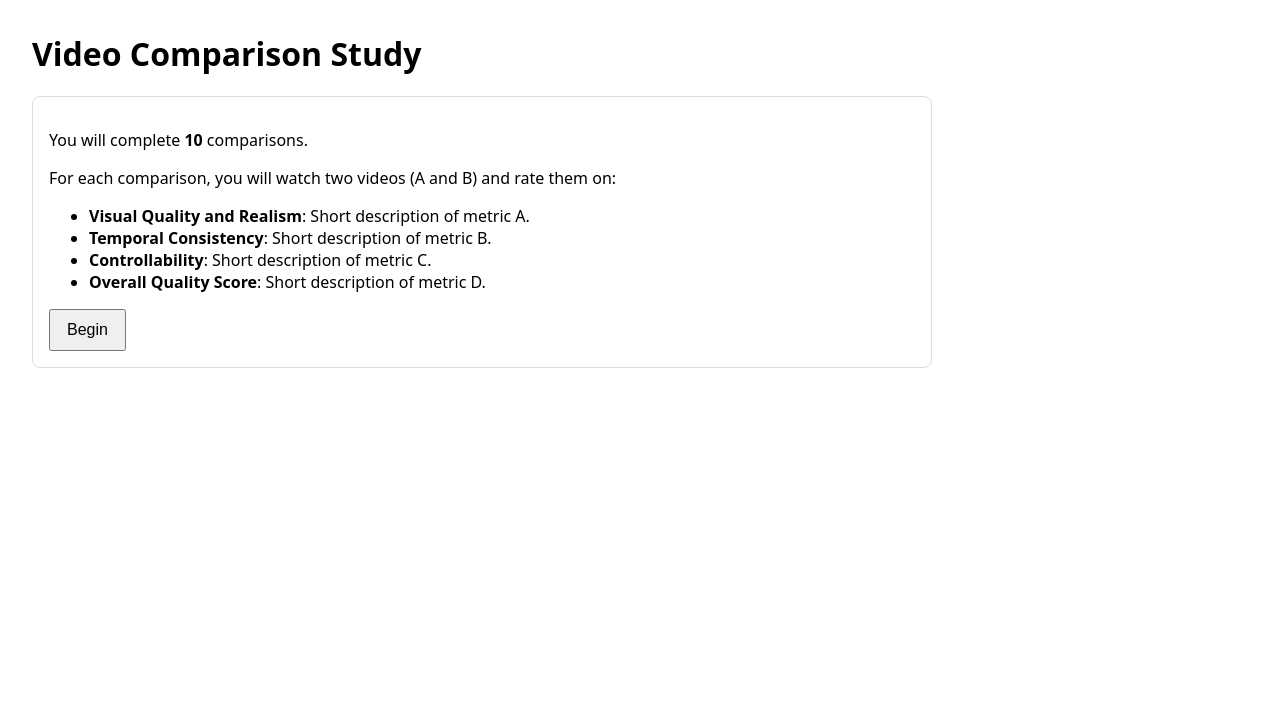
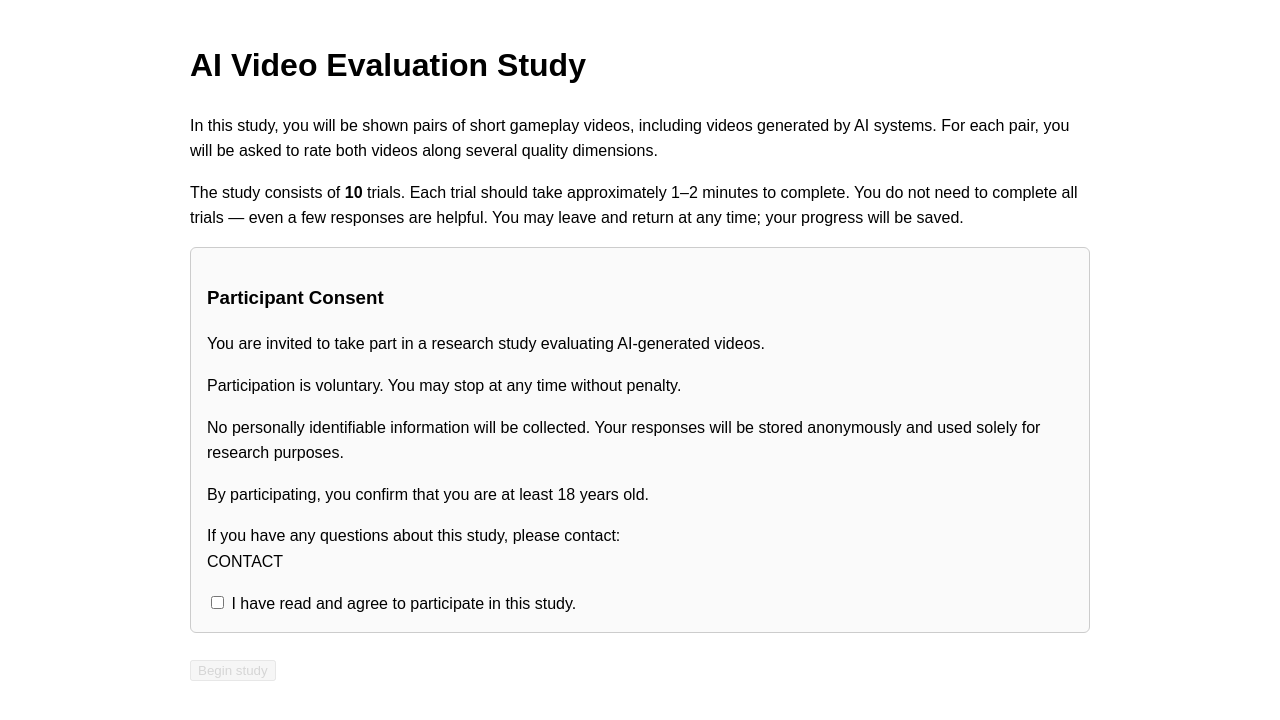
Before and after one commit to francelico/video_ab_study, a Flask app: page / in a window 1280 px wide. Shown: the top 720 px of the page. Run offline with Flask 3, Linux system fonts and the light colour scheme.

Commit message:
wip: adding demo

```diff
--- a/app.py
+++ b/app.py
@@ -20,8 +20,49 @@ PERSISTENT_STORAGE_DIR = os.environ.get("PERSISTENT_STORAGE_DIR", LOCAL_DIR)   #
 DB_PATH = os.path.join(PERSISTENT_STORAGE_DIR, "results.sqlite3")
 MANIFEST_PATH = os.path.join(LOCAL_DIR, "manifest.json")
 EXPORT_TOKEN = os.environ.get("EXPORT_TOKEN", "0")  # set EXPORT_TOKEN env variable to a secret value in production
+CONTACT_INFO= os.environ.get("CONTACT_INFO", "CONTACT")
+N_TRIALS_PER_PARTICIPANT = int(os.environ.get("N_TRIALS_PER_PARTICIPANT", 10))
 
-N_TRIALS_PER_PARTICIPANT = 10
+# Demographics
+DEMOGRAPHICS = [
+    {
+        "key": "AI_exp",
+        "question": "Do you work or study in AI or machine learning?",
+        "options": [
+            "Yes",
+            "No",
+        ],
+    },
+    {
+        "key": "game_exp",
+        "question": "How familiar are you with video games?",
+        "options": [
+            "Not at all",
+            "Casual player",
+            "Regular player",
+        ],
+    },
+    {
+        "key": "minecraft_exp",
+        "question": "How much experience do you have with Minecraft?",
+        "options": [
+            "I've never heard of Minecraft",
+            "I know what Minecraft is but have never played it",
+            "Less than 10 hours",
+            "10–100 hours",
+            "More than 100 hours",
+        ],
+    },
+    {
+        "key": "minetest_exp",
+        "question": "What is your experience with Luanti (formerly known as Minetest)?",
+        "options": [
+            "I have played it",
+            "I have heard of it but never played it",
+            "I have never heard of it",
+        ],
+    },
+]
 
 METRICS = [
     {
@@ -99,6 +140,21 @@ class Rating(db.Model):
     metric_b_B = db.Column(db.Integer, nullable=False)
     metric_c_B = db.Column(db.Integer, nullable=False)
     metric_d_B = db.Column(db.Integer, nullable=False)
+
+# -----------------------------
+# Demographics model
+# -----------------------------
+class DemographicResponse(db.Model):
+    __tablename__ = "demographics"
+
+    id = db.Column(db.Integer, primary_key=True)
+
+    participant_id = db.Column(db.String(64), unique=True, nullable=False)
+    created_at_utc = db.Column(db.String(64), nullable=False)
+
+    # JSON blob of answers
+    responses_json = db.Column(db.Text, nullable=False)
+
 
 # -----------------------------
 # Manifest / sampling utilities
@@ -249,8 +305,7 @@ def ensure_participant():
 
 @app.route("/", methods=["GET"])
 def start():
-    return render_template("start.html", n_trials=N_TRIALS_PER_PARTICIPANT, metrics=METRICS)
-
+    return render_template("start.html", n_trials=N_TRIALS_PER_PARTICIPANT, metrics=METRICS, contact_info=CONTACT_INFO)
 
 @app.route("/begin", methods=["POST"])
 def begin():
@@ -261,7 +316,37 @@ def begin():
 
     # Optional: keep only the seed in session (tiny), or recompute later.
     session["seed"] = participant_seed(participant_id)
-    return redirect(url_for("trial"))
+    return redirect(url_for("demographics"))
+
+@app.route("/demographics", methods=["GET", "POST"])
+def demographics():
+    participant_id = session["participant_id"]
+
+    if request.method == "POST":
+        responses = {}
+
+        for q in DEMOGRAPHICS:
+            key = q["key"]
+            val = request.form.get(key)
+            if val is not None:
+                responses[key] = val
+
+        row = DemographicResponse(
+            participant_id=participant_id,
+            created_at_utc=utc_now_str(),
+            responses_json=json.dumps(responses),
+        )
+
+        # one row per participant
+        db.session.merge(row)
+        db.session.commit()
+
+        return redirect(url_for("trial"))
+
+    return render_template(
+        "demographics.html",
+        demographics=DEMOGRAPHICS,
+    )
 
 
 @app.route("/trial", methods=["GET"])
--- a/templates/start.html
+++ b/templates/start.html
@@ -1,30 +1,102 @@
-<!doctype html>
+<!DOCTYPE html>
 <html lang="en">
 <head>
-  <meta charset="utf-8" />
-  <title>Video Study</title>
-  <meta name="viewport" content="width=device-width, initial-scale=1" />
-  <style>
-    body { font-family: system-ui, sans-serif; margin: 2rem; max-width: 900px; }
-    .box { border: 1px solid #ddd; padding: 1rem; border-radius: 8px; }
-    button { padding: 0.6rem 1rem; font-size: 1rem; }
-  </style>
+    <meta charset="UTF-8">
+    <title>Video Evaluation Study</title>
+    <style>
+        body {
+            max-width: 900px;
+            margin: 40px auto;
+            font-family: Arial, sans-serif;
+            line-height: 1.6;
+        }
+
+        .consent-box {
+            margin-bottom: 1.5em;
+            padding: 1em;
+            border: 1px solid #ccc;
+            border-radius: 6px;
+            background: #fafafa;
+        }
+
+        button[disabled] {
+            opacity: 0.5;
+            cursor: not-allowed;
+        }
+    </style>
 </head>
 <body>
-  <h1>Video Comparison Study</h1>
 
-  <div class="box">
-    <p>You will complete <strong>{{ n_trials }}</strong> comparisons.</p>
-    <p>For each comparison, you will watch two videos (A and B) and rate them on:</p>
-    <ul>
-      {% for m in metrics %}
-        <li><strong>{{ m.name }}</strong>: {{ m.desc }}</li>
-      {% endfor %}
-    </ul>
+<h1>AI Video Evaluation Study</h1>
 
-    <form method="post" action="{{ url_for('begin') }}">
-      <button type="submit">Begin</button>
-    </form>
-  </div>
+<p>
+    In this study, you will be shown pairs of short gameplay videos, including videos generated by AI systems.
+    For each pair, you will be asked to rate both videos along several quality dimensions.
+</p>
+
+<p>
+    The study consists of <strong>{{ n_trials }}</strong> trials. Each trial should take approximately 1–2 minutes to complete.
+    You do not need to complete all trials — even a few responses are helpful.
+    You may leave and return at any time; your progress will be saved.
+</p>
+
+<!-- ============================= -->
+<!-- Consent block -->
+<!-- ============================= -->
+
+<div class="consent-box">
+    <h3>Participant Consent</h3>
+
+    <p>
+        You are invited to take part in a research study evaluating AI-generated videos.
+    </p>
+
+    <p>
+        Participation is voluntary. You may stop at any time without penalty.
+    </p>
+
+    <p>
+        No personally identifiable information will be collected. Your responses will be stored anonymously
+        and used solely for research purposes.
+    </p>
+
+    <p>
+        By participating, you confirm that you are at least 18 years old.
+    </p>
+
+    <p>
+        If you have any questions about this study, please contact:<br>
+        {{ contact_info }}
+    </p>
+
+    <label style="display: block; margin-top: 1em;">
+        <input type="checkbox" id="consent_checkbox">
+        I have read and agree to participate in this study.
+    </label>
+</div>
+
+<!-- ============================= -->
+<!-- Begin form -->
+<!-- ============================= -->
+
+<form method="post" action="{{ url_for('begin') }}">
+    <button type="submit" id="begin_button" disabled>
+        Begin study
+    </button>
+</form>
+
+<!-- ============================= -->
+<!-- Consent checkbox logic -->
+<!-- ============================= -->
+
+<script>
+    const checkbox = document.getElementById("consent_checkbox");
+    const button = document.getElementById("begin_button");
+
+    checkbox.addEventListener("change", () => {
+        button.disabled = !checkbox.checked;
+    });
+</script>
+
 </body>
 </html>
```
Also changed, not shown: templates/demographics.html (added, +55 -0 lines), README.md.
